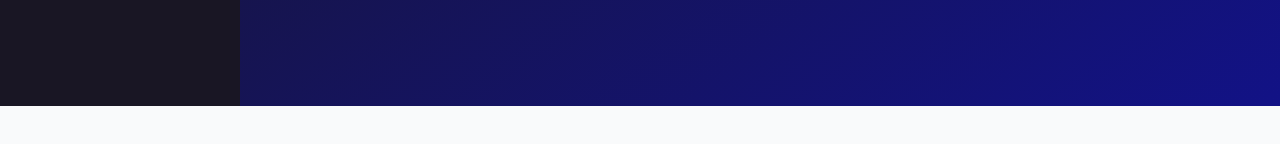
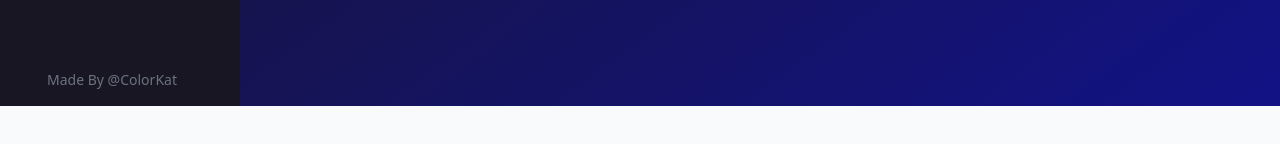
Before and after one commit to Color-Kat/Color-music, a React (Vite) app: page /search/1 in a window 1280 px wide. Shown: the part 646-790 px from the top of the page. Built offline with nearby package versions, Linux system fonts and the light colour scheme.

Commit message:
adaptive sidebar

```diff
--- a/src/components/Sidebar.tsx
+++ b/src/components/Sidebar.tsx
@@ -2,17 +2,18 @@ import {RiCloseLine} from "react-icons/ri";
 
 import {logo} from '@assets/index';
 import {links} from '@assets/constants';
-import {useState} from "react";
+import React, {useCallback, useState} from "react";
 import {NavLink} from "react-router-dom";
+import {HiOutlineMenu} from "react-icons/hi";
 
-const NavLinks = ({handleClick}: () => void) => (
+const NavLinks = ({handleClick}: { handleClick: () => void }) => (
     <div className="mt-10">
         {links.map(link => (
             <NavLink
                 key={link.name}
                 to={link.to}
 
-                className={({isActive}) => (`flex flex-row justify-start items-center my-8 text-lg font-medium hover:text-violet-400 ${isActive ? 'text-[#8b65ea]' : 'text-violet-300'}`)}
+                className={({isActive}) => (`flex flex-row justify-start items-center my-8 text-lg font-medium md:hover:text-violet-400 ${isActive ? 'md:text-[#8b65ea] text-violet-100' : 'text-violet-300'}`)}
                 onClick={() => handleClick && handleClick()}
             >
                 <link.icon className="w-6 h-6 mr-2"/>
@@ -22,18 +23,43 @@ const NavLinks = ({handleClick}: () => void) => (
     </div>
 );
 
-const Sidebar = () => {
+const Sidebar = React.memo(() => {
     const [mobileMenuOpen, setMobileMenuOpen] = useState(false);
 
     return (
         <>
-            <div className="md:flex hidden flex-col w-[240px] py-10 px-4 bg-[#191624]">
+            <div className="relative md:flex hidden flex-col w-[240px] py-10 px-4 bg-[#191624]">
                 <img src={logo} alt="logo" className="w-full h-14 object-contain"/>
 
-                <NavLinks />
+                <NavLinks/>
+
+                <h5 className="absolute bottom-4 text-sm text-center w-full -mx-6 text-gray-500">
+                    Made By @ColorKat
+                </h5>
+            </div>
+
+            <div
+                className="absolute md:hidden block top-6 right-3 z-10"
+                onClick={() => setMobileMenuOpen(prev => !prev)}
+            >
+                {mobileMenuOpen ? (
+                    <RiCloseLine className="w-6 h-6 text-violet-200 mr-2"/>
+                ) : <HiOutlineMenu className="w-6 h-6 text-violet-200 mr-2"/>}
+            </div>
+
+            <div
+                className={`absolute top-0 h-screen w-2/3 bg-gradient-to-tl from-white/10 to-[#483d8b] backdrop-blur-lg z-10 p-6 md:hidden smooth-transition ${mobileMenuOpen ? 'left-0' : '-left-full'}`}
+            >
+                <img src={logo} alt="logo" className="w-full h-14 object-contain"/>
+
+                <NavLinks handleClick={() => setMobileMenuOpen(false)}/>
+
+                <h5 className="absolute bottom-4 text-sm text-center w-full -mx-6 text-indigo-900">
+                    Made By @ColorKat
+                </h5>
             </div>
         </>
     );
-}
+});
 
 export default Sidebar;
```
